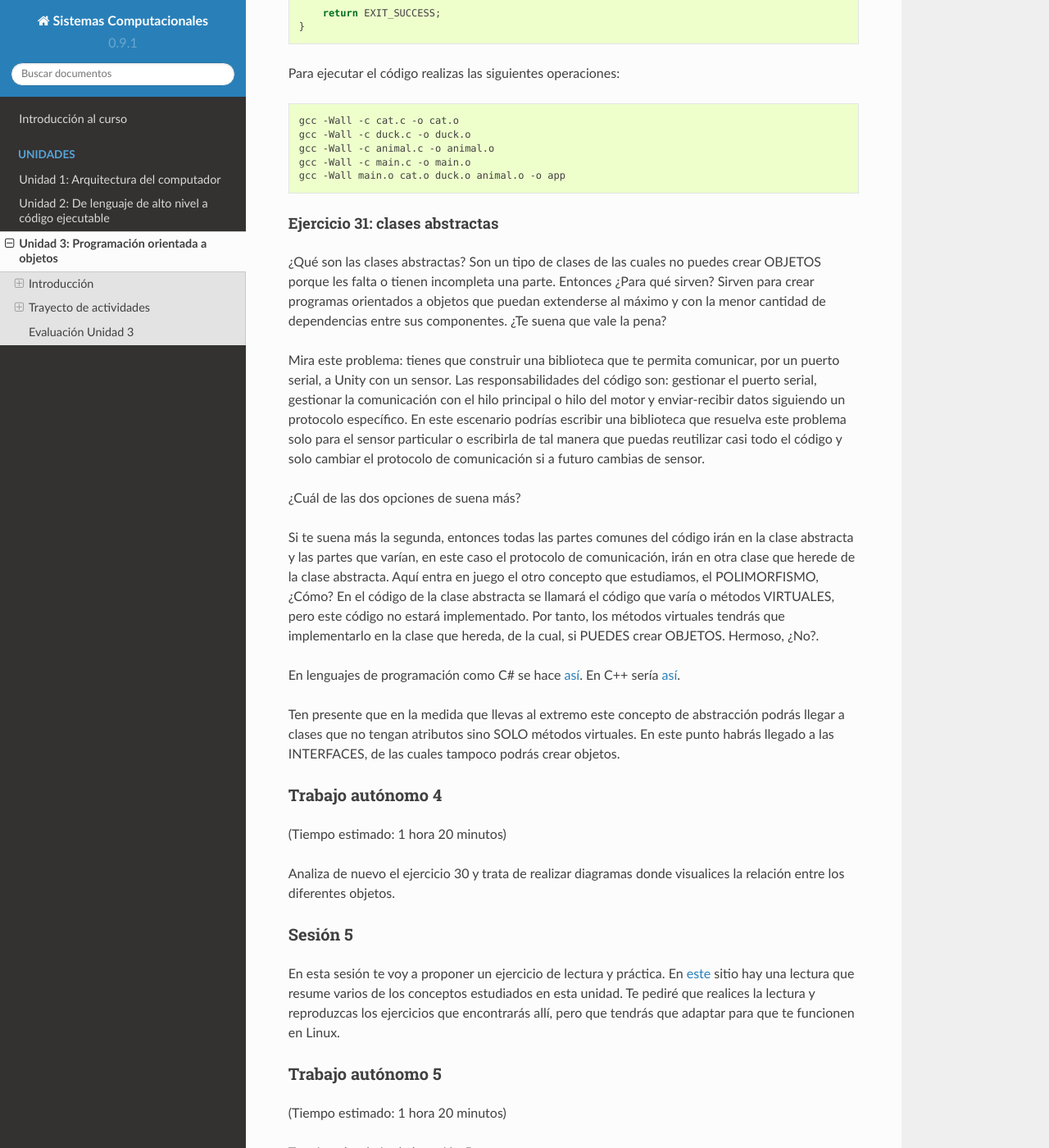
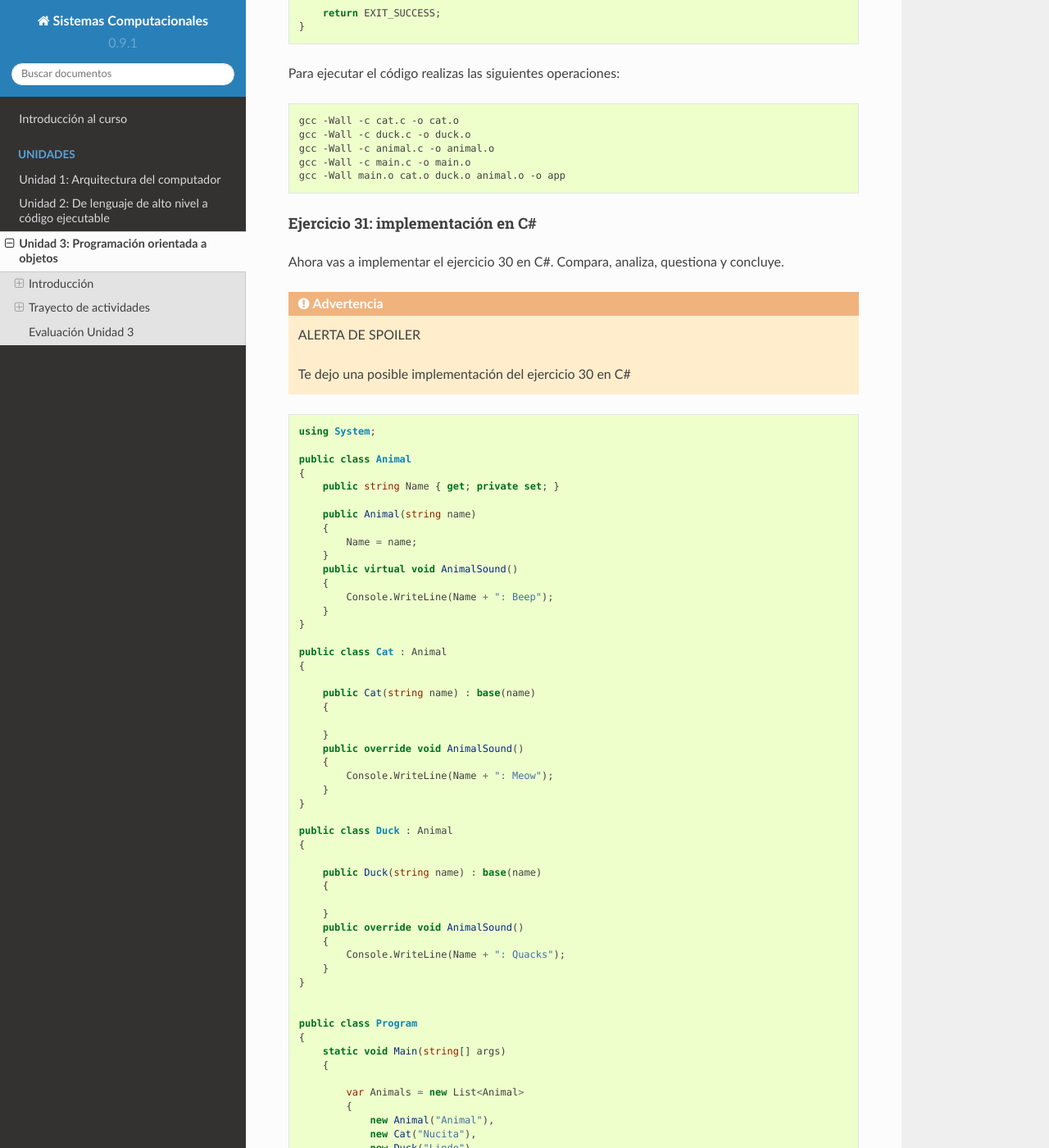
Before and after one commit to juanferfranco/SistemasComputacionales, a Sphinx documentation site: the page built from docs/_unidad3/unidad3.rst, in a window 1280 px wide and 1400 px high, scrolled down 37779 px. Shown: the whole window at 82% size. Built offline with Sphinx 7.4.7 and the Read the Docs theme 2.0.0, drawn with Linux system fonts in a browser that asks for light colours; some of the changed text lies outside the part shown.

Commit message:
shift original ej31 to ej32 and insert ej31 with csharp implementation of ej30

```diff
--- a/docs/_unidad3/unidad3.rst
+++ b/docs/_unidad3/unidad3.rst
@@ -2044,7 +2044,87 @@ Para ejecutar el código realizas las siguientes operaciones:
     gcc -Wall -c main.c -o main.o
     gcc -Wall main.o cat.o duck.o animal.o -o app
 
-Ejercicio 31: clases abstractas
+Ejercicio 31: implementación en C#
+^^^^^^^^^^^^^^^^^^^^^^^^^^^^^^^^^^^
+
+Ahora vas a implementar el ejercicio 30 en C#. Compara, analiza, questiona y concluye.
+
+.. warning:: ALERTA DE SPOILER
+
+    Te dejo una posible implementación del ejercicio 30 en C#
+
+.. code-block:: csharp
+
+    using System;
+
+    public class Animal
+    {
+        public string Name { get; private set; }
+
+        public Animal(string name)
+        {
+            Name = name;
+        }
+        public virtual void AnimalSound()
+        {
+            Console.WriteLine(Name + ": Beep");
+        }
+    }
+
+    public class Cat : Animal
+    {
+
+        public Cat(string name) : base(name)
+        {
+
+        }
+        public override void AnimalSound()
+        {
+            Console.WriteLine(Name + ": Meow");
+        }
+    }
+
+    public class Duck : Animal
+    {
+
+        public Duck(string name) : base(name)
+        {
+
+        }
+        public override void AnimalSound()
+        {
+            Console.WriteLine(Name + ": Quacks");
+        }
+    }
+
+
+    public class Program
+    {
+        static void Main(string[] args)
+        {
+
+            var Animals = new List<Animal>
+            {
+                new Animal("Animal"),
+                new Cat("Nucita"),
+                new Duck("Lindo")
+            };
+
+            foreach(var animal in Animals){
+                animal.AnimalSound();
+            }
+        }
+    }
+
+El resultado sería:
+
+.. code-block:: bash
+
+    Animal: Beep
+    Nucita: Meow
+    Lindo: Quacks
+
+Ejercicio 32: clases abstractas
 ^^^^^^^^^^^^^^^^^^^^^^^^^^^^^^^^^^^
 
 ¿Qué son las clases abstractas? Son un tipo de clases de las cuales no puedes
```
